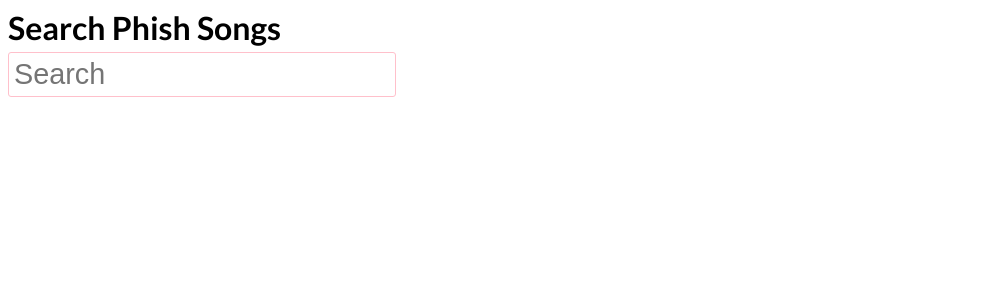
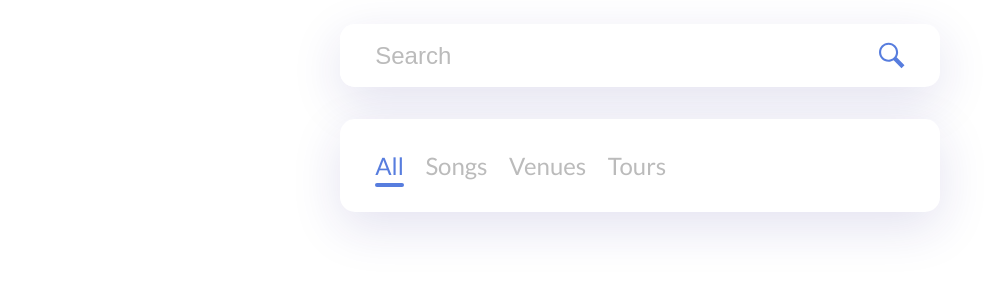
Before and after one commit to zachweinberg/phish-player, a Next.js app: page / in a window 1280 px wide. Shown: the top 300 px of the page, without its empty margins (0-998 px from the left). Built offline with nearby package versions, Linux system fonts and the light colour scheme.

Commit message:
search components and API request

```diff
--- /dev/null
+++ b/components/SearchInput.js
@@ -0,0 +1,20 @@
+import { useState } from "react";
+import SearchIcon from "./icons/Search";
+
+const SearchInput = ({ onSubmit }) => {
+  const [term, setTerm] = useState("");
+
+  return (
+    <form className="search-input" onSubmit={e => onSubmit(e, term)}>
+      <input
+        placeholder="Search"
+        type="text"
+        value={term}
+        onChange={e => setTerm(e.target.value)}
+      />
+      <SearchIcon onClick={e => onSubmit(e, term)} />
+    </form>
+  );
+};
+
+export default SearchInput;
--- /dev/null
+++ b/components/SearchResults.js
@@ -0,0 +1,45 @@
+import PlayIcon from "./icons/Play";
+
+const CategoryList = () => {
+  return (
+    <ul className="categories">
+      <li className="selected">
+        <a>All</a>
+      </li>
+      <li>
+        <a>Songs</a>
+      </li>
+      <li>
+        <a>Venues</a>
+      </li>
+      <li>
+        <a>Tours</a>
+      </li>
+    </ul>
+  );
+};
+
+const Results = ({ results }) => {
+  return (
+    <ul className="results">
+      {results.map(result => (
+        <li key={result.id}>
+          <h2>{result.title}</h2>
+          <span>Track Count: {result.tracks_count}</span>
+          <PlayIcon />
+        </li>
+      ))}
+    </ul>
+  );
+};
+
+const SearchResults = ({ results }) => {
+  return (
+    <div className="search-results">
+      <CategoryList />
+      <Results results={results} />
+    </div>
+  );
+};
+
+export default SearchResults;
--- /dev/null
+++ b/components/icons/Play.js
@@ -0,0 +1,5 @@
+export default props => (
+  <svg {...props} xmlns="http://www.w3.org/2000/svg" viewBox="0 0 24 24">
+    <path d="M12 2c5.514 0 10 4.486 10 10s-4.486 10-10 10-10-4.486-10-10 4.486-10 10-10zm0-2c-6.627 0-12 5.373-12 12s5.373 12 12 12 12-5.373 12-12-5.373-12-12-12zm-3 17v-10l9 5.146-9 4.854z" />
+  </svg>
+);
--- /dev/null
+++ b/components/icons/Search.js
@@ -0,0 +1,5 @@
+export default props => (
+  <svg {...props} xmlns="http://www.w3.org/2000/svg" viewBox="0 0 24 24">
+    <path d="M21.172 24l-7.387-7.387c-1.388.874-3.024 1.387-4.785 1.387-4.971 0-9-4.029-9-9s4.029-9 9-9 9 4.029 9 9c0 1.761-.514 3.398-1.387 4.785l7.387 7.387-2.828 2.828zm-12.172-8c3.859 0 7-3.14 7-7s-3.141-7-7-7-7 3.14-7 7 3.141 7 7 7z" />
+  </svg>
+);
--- a/pages/index.js
+++ b/pages/index.js
@@ -1,38 +1,28 @@
 import { useState } from "react";
 import axios from "axios";
 
+import SearchInput from "../components/SearchInput";
+import SearchResults from "../components/SearchResults";
+
 const Index = () => {
   const [results, setResults] = useState([]);
-  const [term, setTerm] = useState("");
 
-  const onSearch = e => {
+  const onSearch = (e, term) => {
     e.preventDefault();
 
+    if (term !== "") {
       axios
         .get(`/api/search?s=${term}`)
         .then(({ data }) => {
           setResults(data.data.data.songs);
         })
         .catch(e => alert(e));
+    }
   };
-
   return (
-    <div>
-      <h1>Search Phish Songs</h1>
-      <form onSubmit={onSearch}>
-        <input
-          value={term}
-          onChange={e => setTerm(e.target.value)}
-          className="search-input"
-          type="text"
-          placeholder="Search"
-        />
-      </form>
-      <div>
-        {results.map(result => (
-          <div className="result-box">{result.title}</div>
-        ))}
-      </div>
+    <div className="home">
+      <SearchInput onSubmit={onSearch} />
+      <SearchResults results={results} />
     </div>
   );
 };
--- a/scss/styles.scss
+++ b/scss/styles.scss
@@ -6,23 +6,140 @@
   box-sizing: border-box;
 }
 
+ul {
+  list-style: none;
+}
+
 body {
-  padding: 0.5rem;
+  padding: 1.5rem;
   font-family: "Lato", sans-serif;
 }
 
-h1 {
-  margin-bottom: 0.3rem;
+// vars
+$text-primary: #bbbbbb;
+$text-secondary: #464646;
+$text-tertiary: #727272;
+$blue-primary: #577dde;
+$shadow: 0 15px 50px rgba(41, 33, 136, 0.13);
+$base-font-size: 1.5rem;
+
+// home page
+.home {
+  max-width: 600px;
+  margin: 0 auto;
 }
 
+// Search input
 .search-input {
-  font-size: 1.8rem;
-  border-radius: 3px;
-  border: 1px solid pink;
-  outline: none;
-  padding: 5px;
+  background-color: #fff;
+  border-radius: 15px;
+  border: none;
+  box-shadow: $shadow;
+  display: flex;
+  align-items: center;
+  justify-content: space-between;
+  font-size: $base-font-size;
+  margin-bottom: 2rem;
+
+  input {
+    border: none;
+    outline: none;
+    padding: 1.1rem 2.2rem;
+    border-radius: 15px;
+    color: $text-primary;
+    font-size: 1em;
+    width: 100%;
+    caret-color: $blue-primary;
+    &::placeholder {
+      color: $text-primary;
+    }
+    &:-ms-input-placeholder {
+      color: $text-primary;
+    }
+    &::-ms-input-placeholder {
+      color: $text-primary;
+    }
+  }
+
+  svg {
+    width: 1.2em;
+    height: 1.2em;
+    cursor: pointer;
+    margin-right: 2.2rem;
+    fill: $blue-primary;
+    &:hover {
+      fill: $text-primary;
+    }
+  }
 }
 
-.result-box {
-  padding: 1rem;
+// search results
+.search-results {
+  background-color: #fff;
+  border-radius: 15px;
+  border: none;
+  padding: 2rem 2.2rem;
+  box-shadow: $shadow;
+  font-size: $base-font-size;
+
+  .categories {
+    display: flex;
+    color: $text-primary;
+
+    li {
+      margin-right: 0.9em;
+
+      &.selected {
+        color: $blue-primary;
+        position: relative;
+
+        &:after {
+          content: "";
+          position: absolute;
+          left: 0;
+          bottom: -7px;
+          height: 4px;
+          border-radius: 5px;
+          background-color: $blue-primary;
+          width: 100%;
+        }
+      }
+
+      &:hover {
+        color: $blue-primary;
+        cursor: pointer;
+        transition: ease-in color 0.13s;
+      }
+    }
+  }
+
+  .results {
+    li {
+      padding: 2rem 0 1rem 0;
+      border-bottom: 1px solid $text-primary;
+      color: $text-secondary;
+      display: flex;
+      justify-content: space-between;
+      align-items: center;
+
+      h2 {
+        font-size: 1em;
+      }
+
+      span {
+        font-size: 0.7em;
+        color: $text-tertiary;
+      }
+
+      svg {
+        height: 1.2em;
+        width: 1.2em;
+        fill: $blue-primary;
+        &:hover {
+          fill: $text-primary;
+          cursor: pointer;
+        }
+      }
+    }
+  }
 }
```
Also changed, not shown: now.json (+3 -4 lines). Lines whose indentation alone changed are shown as unchanged.
